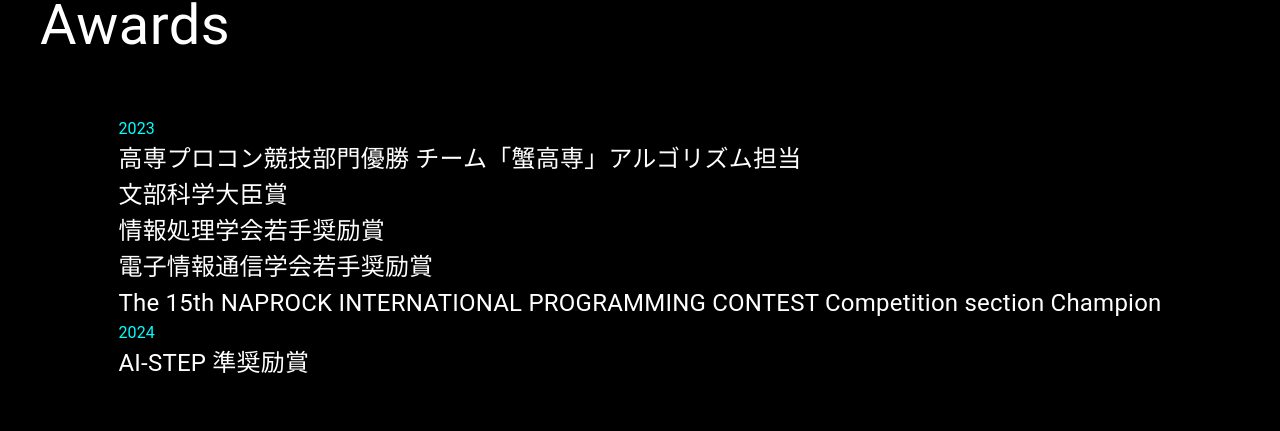
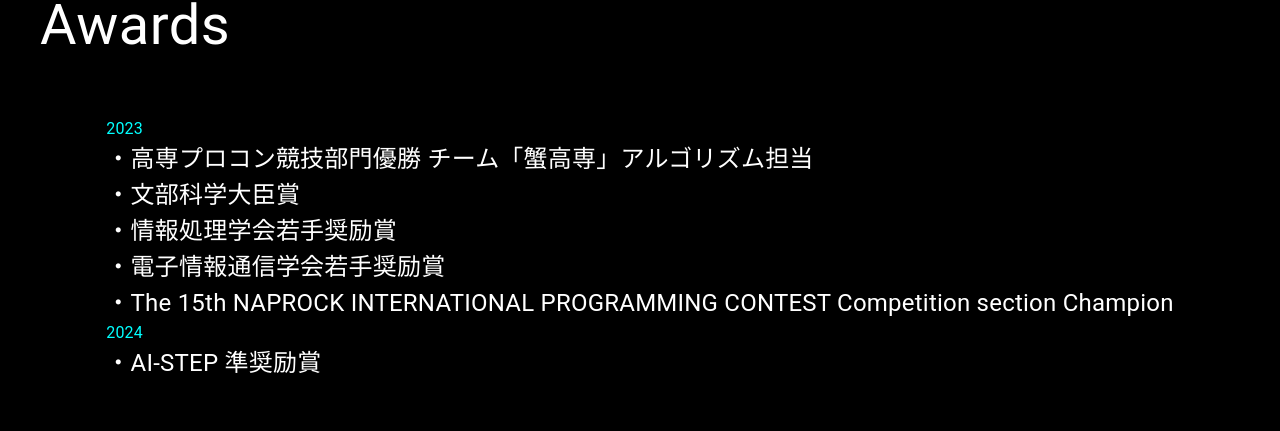
Before and after one commit to aoiacai/my_portfolio, a Next.js app: page / in a window 1280 px wide. Shown: the part 870-1301 px from the top of the page. Built offline with nearby package versions, Linux system fonts and the light colour scheme.

Commit message:
Update Award.tsx

```diff
--- a/app/components/Award.tsx
+++ b/app/components/Award.tsx
@@ -11,14 +11,14 @@ const Award: React.FC = () => {
                 <div className='text_and_icon'>
                     <div style={{ display: 'block' }}>
                         <Typography style={{ fontSize: '2vh', color: 'cyan' }}>2023</Typography>
-                        <Typography style={{ fontSize: '3vh' }}>高専プロコン競技部門優勝 チーム「蟹高専」アルゴリズム担当</Typography>
-                        <Typography style={{ fontSize: '3vh' }}>文部科学大臣賞</Typography>
-                        <Typography style={{ fontSize: '3vh' }}>情報処理学会若手奨励賞</Typography>
-                        <Typography style={{ fontSize: '3vh' }}>電子情報通信学会若手奨励賞</Typography>
-                        <Typography style={{ fontSize: '3vh' }}>The 15th NAPROCK INTERNATIONAL PROGRAMMING CONTEST Competition section Champion </Typography>
+                        <Typography style={{ fontSize: '3vh' }}>・高専プロコン競技部門優勝 チーム「蟹高専」アルゴリズム担当</Typography>
+                        <Typography style={{ fontSize: '3vh' }}>・文部科学大臣賞</Typography>
+                        <Typography style={{ fontSize: '3vh' }}>・情報処理学会若手奨励賞</Typography>
+                        <Typography style={{ fontSize: '3vh' }}>・電子情報通信学会若手奨励賞</Typography>
+                        <Typography style={{ fontSize: '3vh' }}>・The 15th NAPROCK INTERNATIONAL PROGRAMMING CONTEST Competition section Champion </Typography>
 
                         <Typography style={{ fontSize: '2vh', color: 'cyan' }}>2024</Typography>
-                        <Typography style={{ fontSize: '3vh' }}>AI-STEP 準奨励賞</Typography>
+                        <Typography style={{ fontSize: '3vh' }}>・AI-STEP 準奨励賞</Typography>
                     </div>
                 </div>
             </div>
```
